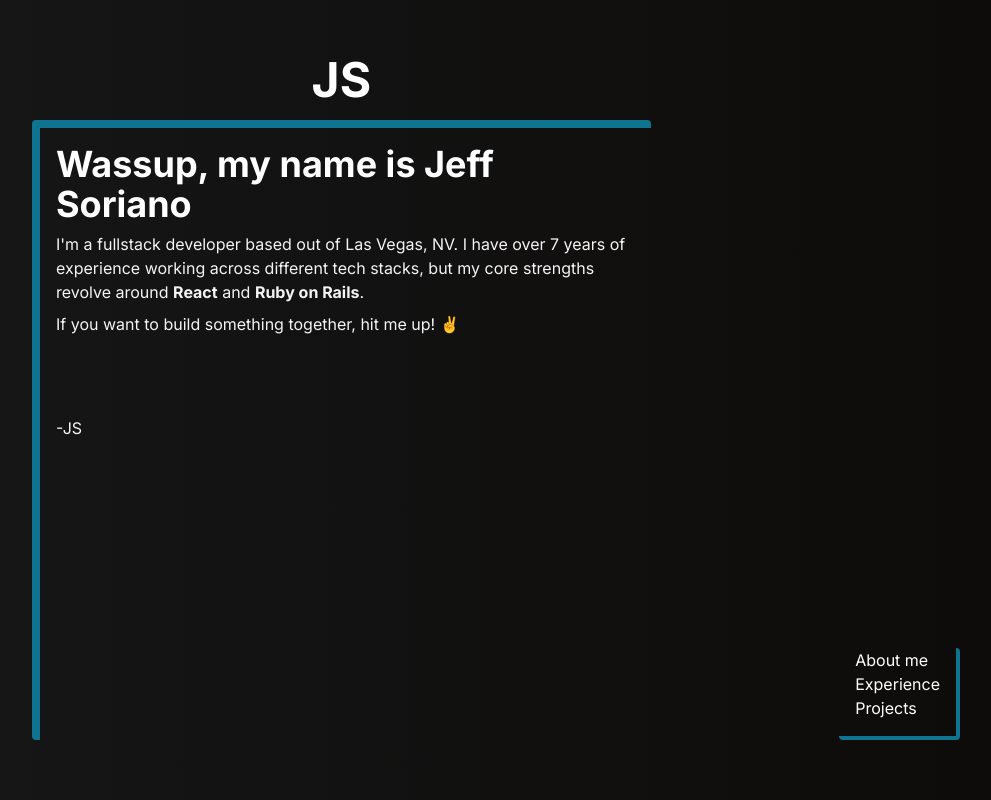
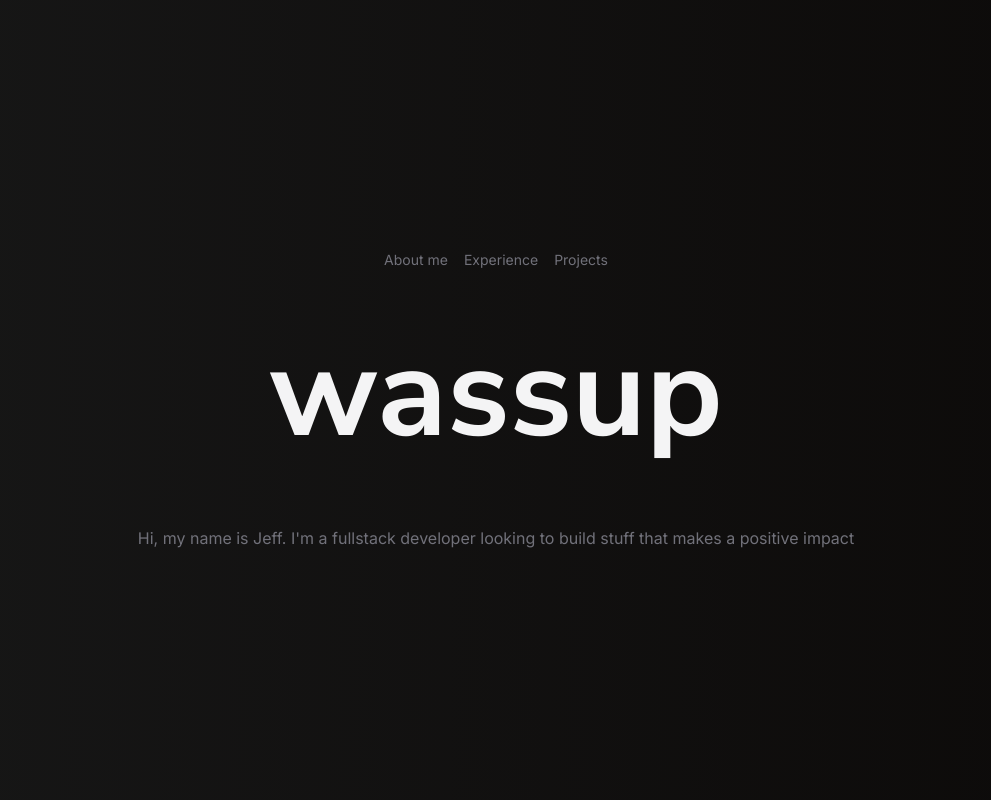
Before and after one commit to jeff-soriano/jeff-soriano.github.io, a Next.js app: page / in a window 1280 px wide. Shown: the whole page, without its empty margins (144-1135 px from the left). Built offline with nearby package versions, Linux system fonts and the light colour scheme.

Commit message:
Implement new homepage

```diff
--- a/app/layout.tsx
+++ b/app/layout.tsx
@@ -23,57 +23,23 @@ export default function RootLayout({
           crossOrigin="anonymous"
         ></script>
       </head>
-      <body
-        className={`${inter.className} flex flex-col items-center content-center bg-gradient-to-r from-neutral-900 to-stone-950 text-zinc-100`}
-      >
-        <div className="total-width h-screen" style={{ maxWidth: '1024px' }}>
-          <main className="main-padding pt-14 h-full">
-            <section className="flex flex-col h-full">
-              <div className="flex pb-4 header">
-                <h1 className="text-center text-5xl font-bold main-section">
-                  <Link className="nav-link" href="/">
-                    JS
-                  </Link>
-                </h1>
-                <nav className="mobile-nav text-center">
-                  <Link href="/about-me" className="nav-link">
-                    About me
-                  </Link>
-                  <span className="mx-2">|</span>
-                  <Link href="/experience" className="nav-link">
-                    Experience
-                  </Link>
-                  <span className="mx-2">|</span>
-                  <Link href="/projects" className="nav-link">
-                    Projects
-                  </Link>
-                </nav>
-              </div>
-              <div className="flex justify-between content-height">
-                <section className="px-4 pt-4 border-l-8 border-t-8 col-span-2 border-cyan-700 rounded overflow-scroll main-section">
-                  {children}
-                </section>
-                <nav className="flex flex-col nav">
-                  <ul className="px-4 pb-4 border-r-4 border-b-4 border-cyan-700 rounded mt-auto ml-auto self-end">
-                    <li>
-                      <Link href="/about-me" className="nav-link">
-                        About me
-                      </Link>
-                    </li>
-                    <li>
-                      <Link href="/experience" className="nav-link">
-                        Experience
-                      </Link>
-                    </li>
-                    <li>
-                      <Link href="/projects" className="nav-link">
-                        Projects
-                      </Link>
-                    </li>
-                  </ul>
-                </nav>
-              </div>
-            </section>
+      <body className={`${inter.className}`}>
+        <div className="flex flex-col items-center justify-center bg-gradient-to-r from-neutral-900 to-stone-950 text-zinc-100 h-screen w-screen">
+          <nav className="my-16">
+            <ul className="flex items-center justify-center gap-4 text-sm">
+              <li className="text-zinc-500 duration-500 hover:text-zinc-300">
+                <Link href="/about-me">About me</Link>
+              </li>
+              <li className="text-zinc-500 duration-500 hover:text-zinc-300">
+                <Link href="/experience">Experience</Link>
+              </li>
+              <li className="text-zinc-500 duration-500 hover:text-zinc-300">
+                <Link href="/projects">Projects</Link>
+              </li>
+            </ul>
+          </nav>
+          <main>
+            <div>{children}</div>
           </main>
         </div>
       </body>
--- a/app/page.tsx
+++ b/app/page.tsx
@@ -1,44 +1,21 @@
-import Image from 'next/image'
+import { Nunito_Sans } from 'next/font/google'
+
+const nunitoSans = Nunito_Sans({ subsets: ['latin'] })
 
 export default function Home() {
   return (
-    <section>
-      <div>
-        <h1 className="text-4xl font-bold text-white">
-          Wassup, my name is Jeff Soriano
-        </h1>
-        <p className="mt-2">
-          I'm a fullstack developer based out of Las Vegas, NV. I have over 7
-          years of experience working across different tech stacks, but my core
-          strengths revolve around <strong>React</strong> and{' '}
-          <strong>Ruby on Rails</strong>.
-        </p>
-        <p className="mt-2">
-          If you want to build something together, hit me up! ✌️
-        </p>
+    <section className="flex flex-col items-center">
+      <h1
+        className={`${nunitoSans.className} font-bold text-4xl sm:text-6xl md:text-9xl transition-opacity duration-1000 opacity-100 animate-bounce`}
+      >
+        wassup
+      </h1>
+      <div className="my-16 text-center animate-fade-in">
+        <h2 className="text-zinc-500">
+          Hi, my name is Jeff. I'm a fullstack developer looking to build stuff
+          that makes a positive impact
+        </h2>
       </div>
-      <div className="text-5xl my-4">
-        <a href="mailto:soriano.jeffm@gmail.com" rel="noreferrer">
-          <i className="fas fa-envelope contact-icon"></i>
-        </a>
-        <a
-          href="https://github.com/jeff-soriano"
-          target="_blank"
-          rel="noreferrer"
-          className="hover:underline"
-        >
-          <i className="fab fa-github ml-8 contact-icon"></i>
-        </a>
-        <a
-          href="https://www.linkedin.com/in/jeff-soriano/"
-          target="_blank"
-          rel="noreferrer"
-          className="hover:underline"
-        >
-          <i className="fab fa-linkedin ml-8 contact-icon"></i>
-        </a>
-      </div>
-      <p className="mt-2">-JS</p>
     </section>
   )
 }
```
